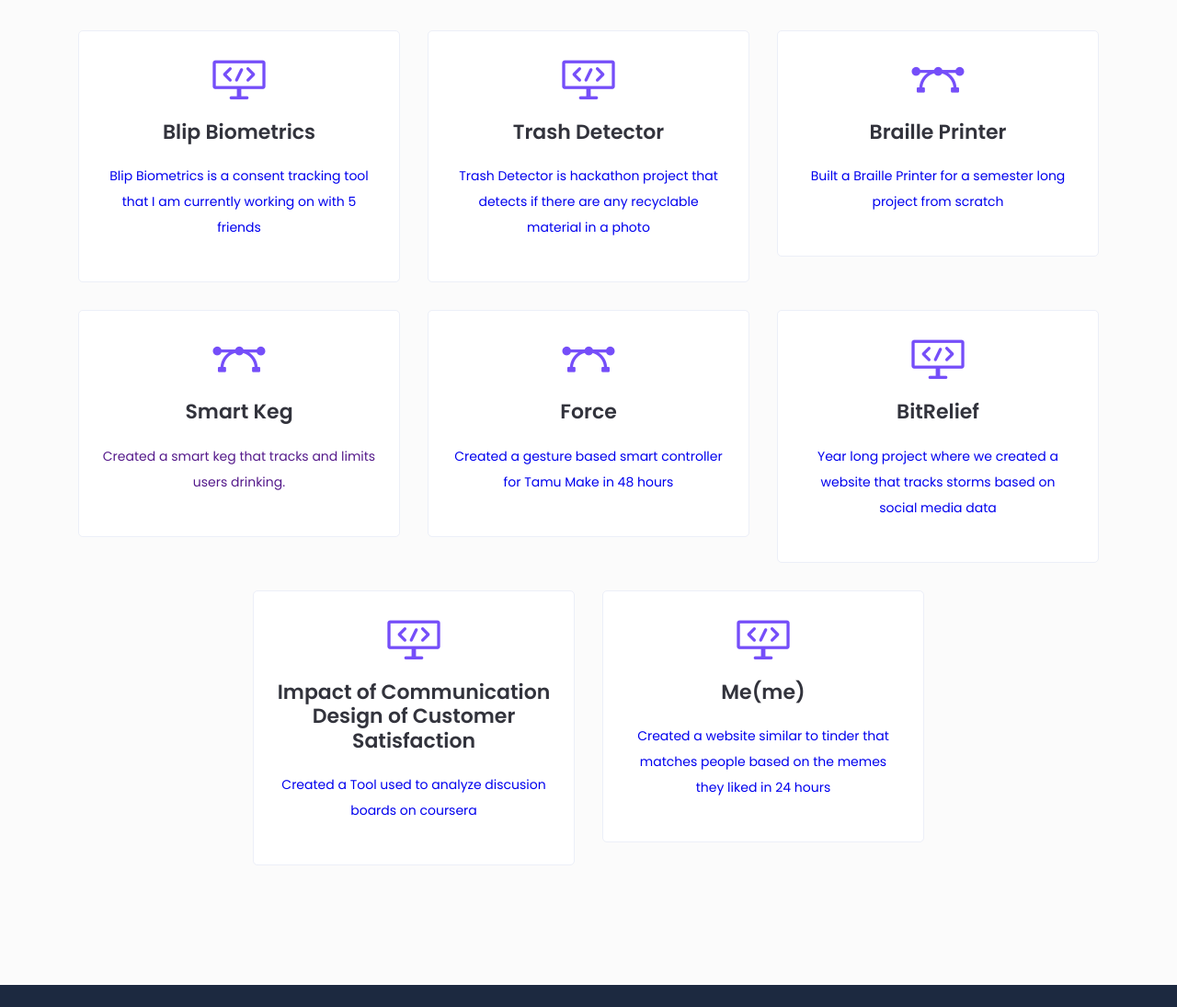
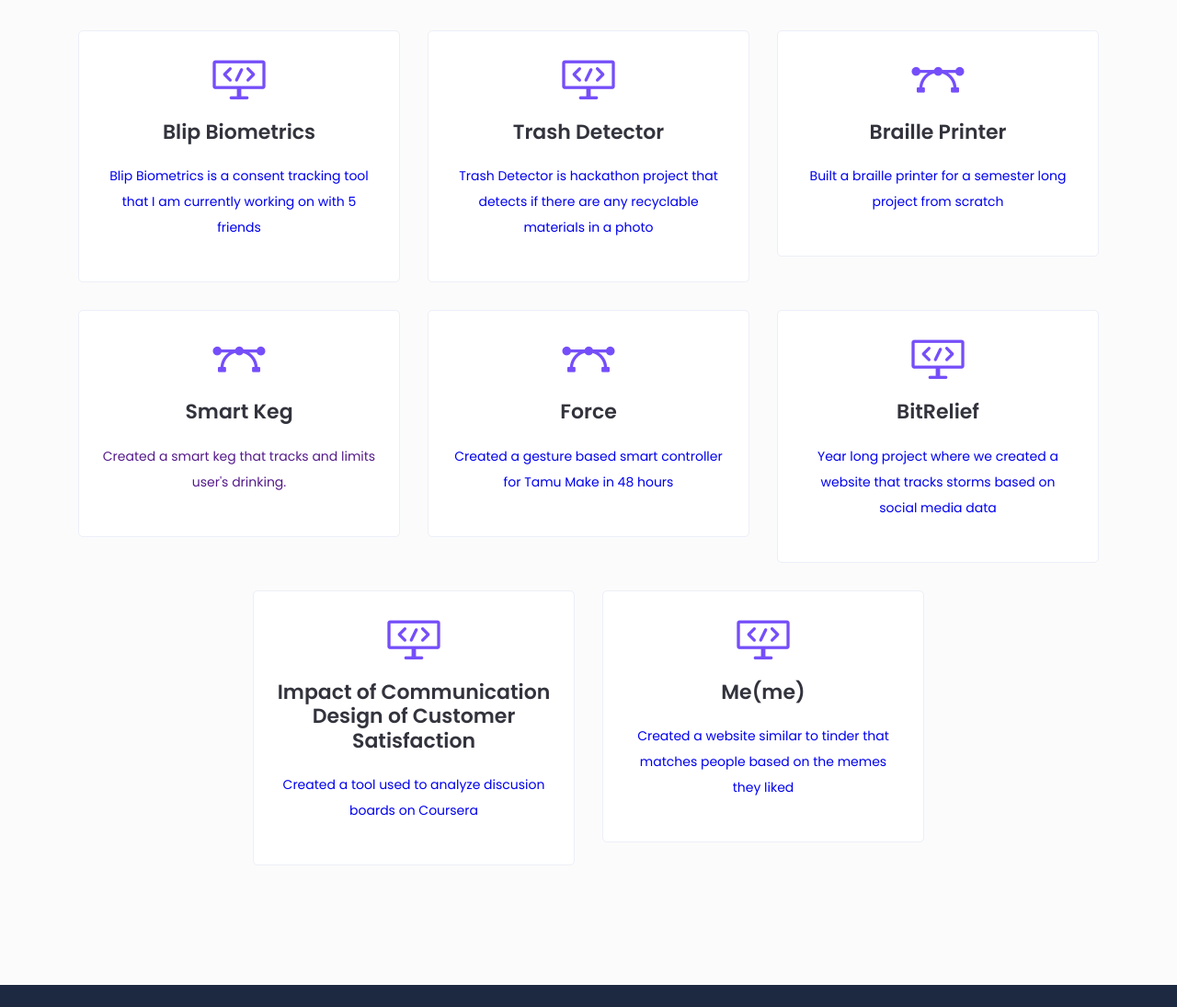
Before and after one commit to ssnatarajn98/Portoflio-Website, a plain HTML site: page index.html in a window 1280 px wide. Shown: the part 1531-2626 px from the top of the page at 92% size. Drawn offline with Linux system fonts and the light colour scheme; files whose address does not match are found by name.

Commit message:
fixed some typos

```diff
--- a/index.html
+++ b/index.html
@@ -230,7 +230,7 @@
                         </div>
                         <div class="service-content">
                             <h4 class="service-title"><a href="https://github.com/ssnatarajn98/TAMUHack">Trash Detector</a></h4>
-                            <p class="service-words"><a href="https://github.com/ssnatarajn98/TAMUHack">Trash Detector is hackathon project that detects if there are any recyclable material in a photo</a></p>
+                            <p class="service-words"><a href="https://github.com/ssnatarajn98/TAMUHack">Trash Detector is hackathon project that detects if there are any recyclable materials in a photo</a></p>
                         </div>
                     </div> <!-- single service -->
                 </div>
@@ -241,7 +241,7 @@
                         </div>
                         <div class="service-content">
                             <h4 class="service-title"><a href="https://www.youtube.com/watch?v=a3pNlSpq5Vw">Braille Printer</a></h4>
-                            <p class="service-words"><a href="https://www.youtube.com/watch?v=a3pNlSpq5Vw">Built a Braille Printer for a semester long project from scratch</a></p>
+                            <p class="service-words"><a href="https://www.youtube.com/watch?v=a3pNlSpq5Vw">Built a braille printer for a semester long project from scratch</a></p>
                         </div>
                     </div> <!-- single service -->
                 </div>
@@ -252,7 +252,7 @@
                         </div>
                         <div class="service-content">
                             <h4 class="service-title"><a href="">Smart Keg</a></h4>
-                         <p class="service-words"><a href="">Created a smart keg that tracks and limits users drinking. </a></p>
+                         <p class="service-words"><a href="">Created a smart keg that tracks and limits user's drinking. </a></p>
                         </div>
                     </div> <!-- single service -->
                 </div>
@@ -285,7 +285,7 @@
                         </div>
                         <div class="service-content">
                             <h4 class="service-title"><a href="https://github.com/ssnatarajn98/ARLP-Research-Analysis">Impact of Communication Design of Customer Satisfaction</a></h4>
-<p class="service-words"><a href="https://github.com/ssnatarajn98/ARLP-Research-Analysis">Created a Tool used to analyze discusion boards on coursera</a></p>
+<p class="service-words"><a href="https://github.com/ssnatarajn98/ARLP-Research-Analysis">Created a tool used to analyze discusion boards on Coursera</a></p>
                         </div>
                     </div> <!-- single service -->
                 </div>
@@ -296,7 +296,7 @@
                         </div>
                         <div class="service-content">
                             <h4 class="service-title"><a href="https://github.com/ssnatarajn98/Jxsephh.github.io">Me(me)</a></h4>
-<p class="service-words"><a href="https://github.com/ssnatarajn98/Jxsephh.github.io">Created a website similar to tinder that matches people based on the memes they liked in 24 hours</a></p>
+<p class="service-words"><a href="https://github.com/ssnatarajn98/Jxsephh.github.io">Created a website similar to tinder that matches people based on the memes they liked </a></p>
                         </div>
                     </div> <!-- single service -->
                 </div>
```
